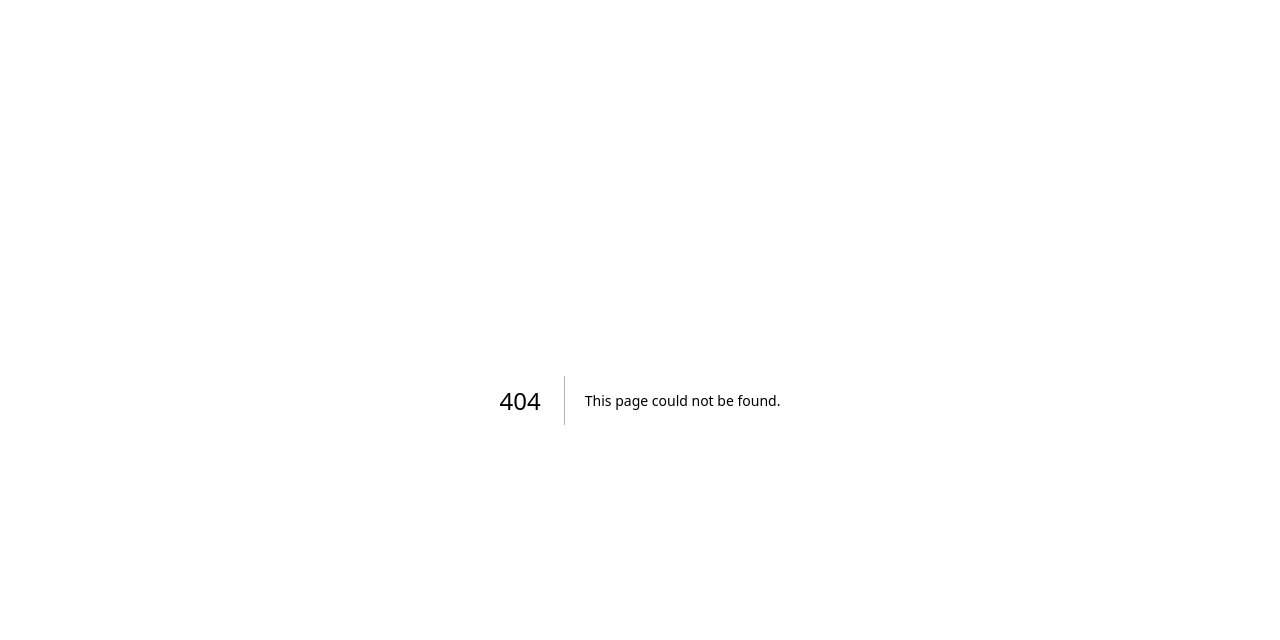
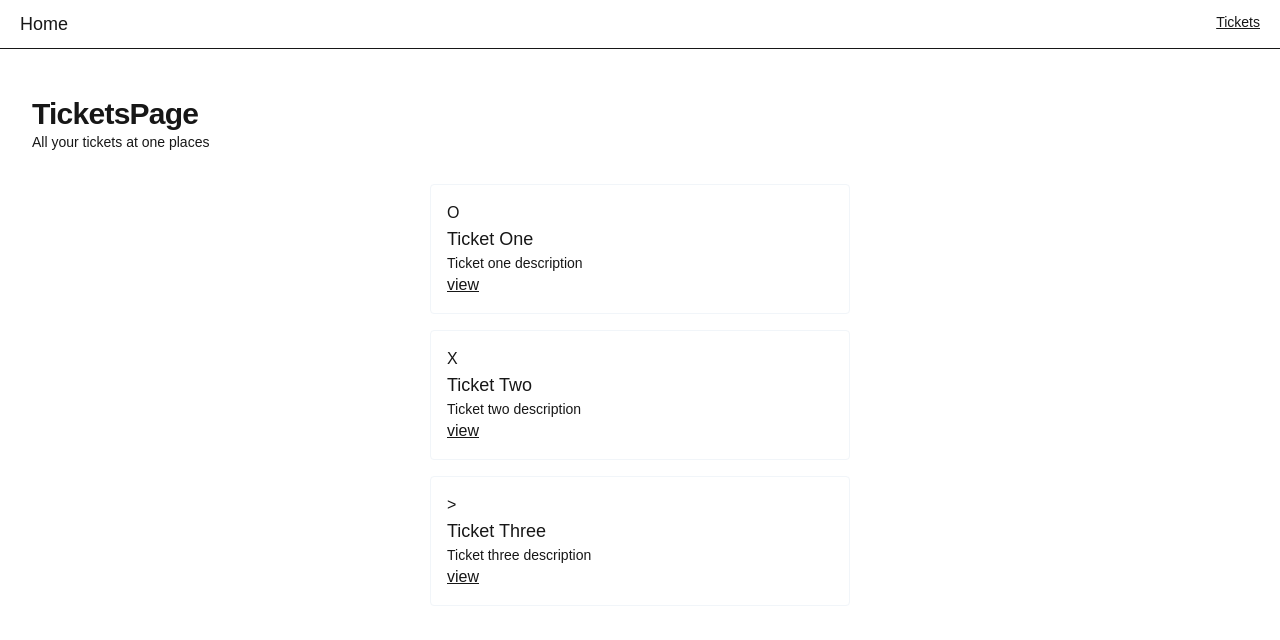
Before and after one commit to faisaldot/ticket-bounty, a Next.js app: page /tickets in a window 1280 px wide. Before the commit this address had no page. Shown: the top 640 px of the page. Built offline with nearby package versions, Linux system fonts and the light colour scheme.

Commit message:
Added ticket page

```diff
--- a/src/app/layout.tsx
+++ b/src/app/layout.tsx
@@ -1,6 +1,8 @@
 import type { Metadata } from "next";
 import { Geist, Geist_Mono } from "next/font/google";
 import "./globals.css";
+import Link from "next/link";
+import { ticketsPath } from "@/paths";
 
 const geistSans = Geist({
   variable: "--font-geist-sans",
@@ -25,7 +27,22 @@ export default function RootLayout({
   return (
     <html lang="en">
       <body className={`${geistSans.variable} ${geistMono.variable} antialiased`}>
-        {children}
+        <nav className="support-blackdrop-blur:bg-background/60 fixed left-0
+        right-0 top-0 z-20 border-b bg-background/95 backdrop-blur w-full flex
+        py-2.5 px-5 justify-between
+        ">
+          <div>
+            <Link href='/' className="text-lg font-bold`">Home</Link>
+          </div>
+          <div>
+            <Link href={ticketsPath()} className="text-sm underline">Tickets</Link>
+          </div>
+        </nav>
+        <main className="min-h-screen flex-1 overflow-y-auto overflow-x-hidden
+        py-24 px-8 bg-secondary/20 flex flex-col
+        ">
+          {children}
+        </main>
       </body>
     </html>
   );
--- a/src/app/page.tsx
+++ b/src/app/page.tsx
@@ -1,7 +1,17 @@
+import { ticketsPath } from "@/paths";
+import Link from "next/link";
+
 export default function HomePage() {
   return (
-    <div>
-      <h1 className="text-lg">Home Page</h1>
+    <div className="flex-1 flex flex-col gap-y-8">
+      <div>
+        <h2 className="text-3xl font-bold tracking-tight">Home Page</h2>
+        <p className="text-sm text-muted-foreground">Your home place to start</p>
+      </div>
+
+      <div className="flex-1 flex flex-col items-center">
+        <Link href={ticketsPath()} className="underline">Go to Tickets</Link>
+      </div>
     </div>
   );
 }
--- /dev/null
+++ b/src/app/tickets/[ticketId]/page.tsx
@@ -0,0 +1,23 @@
+import { initialTickets } from "@/data"
+
+type TicketPageParams = {
+  params: Promise<{
+    ticketId: string
+  }>
+}
+
+
+
+export default async function page({ params }: TicketPageParams) {
+  const { ticketId } = await params
+  const ticket = initialTickets.find(t => t.id === ticketId)
+  if (!ticket) {
+    return <div>No ticket found!</div>
+  }
+  return (
+    <div>
+      <h2 className="text-lg">{ticket.title}</h2>
+      <p className="text-sm">{ticket.content}</p>
+    </div>
+  )
+}
--- /dev/null
+++ b/src/app/tickets/page.tsx
@@ -0,0 +1,31 @@
+import { initialTickets } from "@/data";
+import { ticketPath } from "@/paths";
+import Link from "next/link";
+
+const TicketIcons = {
+  OPEN: 'O',
+  IN_PROGRESS: '>',
+  DONE: 'X'
+}
+
+export default function TicketsPage() {
+  return (
+    <div className="flex-1 flex flex-col gap-y-8">
+      <div>
+        <h2 className="text-3xl font-bold tracking-tight">TicketsPage</h2>
+        <p className="text-sm text-muted-foreground">All your tickets at one places</p>
+      </div>
+
+      <div className="flex-1 flex flex-col items-center gap-y-4">
+        {initialTickets.map(ticket => (
+          <div key={ticket.id} className="w-full max-w-[420px] p-4 border border-slate-100 rounded">
+            <div>{TicketIcons[ticket.status]}</div>
+            <h2 className="text-lg">{ticket.title}</h2>
+            <p className="text-sm">{ticket.content}</p>
+            <Link href={ticketPath(ticket.id)} className="underline">view</Link>
+          </div>
+        ))}
+      </div>
+    </div>
+  )
+}
--- /dev/null
+++ b/src/data.ts
@@ -0,0 +1,20 @@
+export const initialTickets = [
+  {
+    id: '1',
+    title: 'Ticket One',
+    content: 'Ticket one description',
+    status: 'OPEN' as const,
+  },
+  {
+    id: '2',
+    title: 'Ticket Two',
+    content: 'Ticket two description',
+    status: 'DONE' as const
+  },
+  {
+    id: '3',
+    title: 'Ticket Three',
+    content: 'Ticket three description',
+    status: 'IN_PROGRESS' as const
+  },
+]
--- /dev/null
+++ b/src/paths.ts
@@ -0,0 +1,3 @@
+export const ticketsPath = () => '/tickets'
+
+export const ticketPath = (ticketId: string) => `/tickets/${ticketId}`
```
